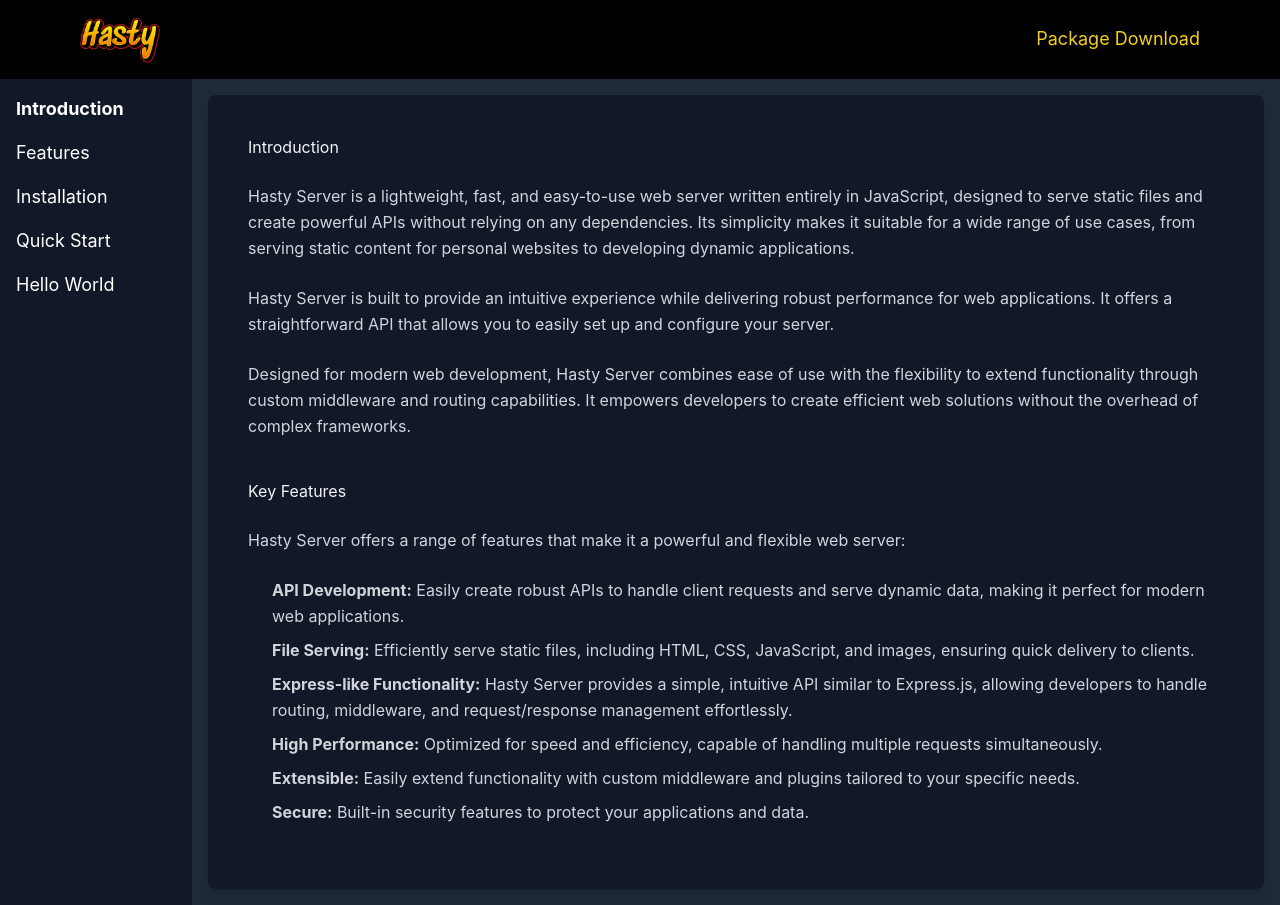
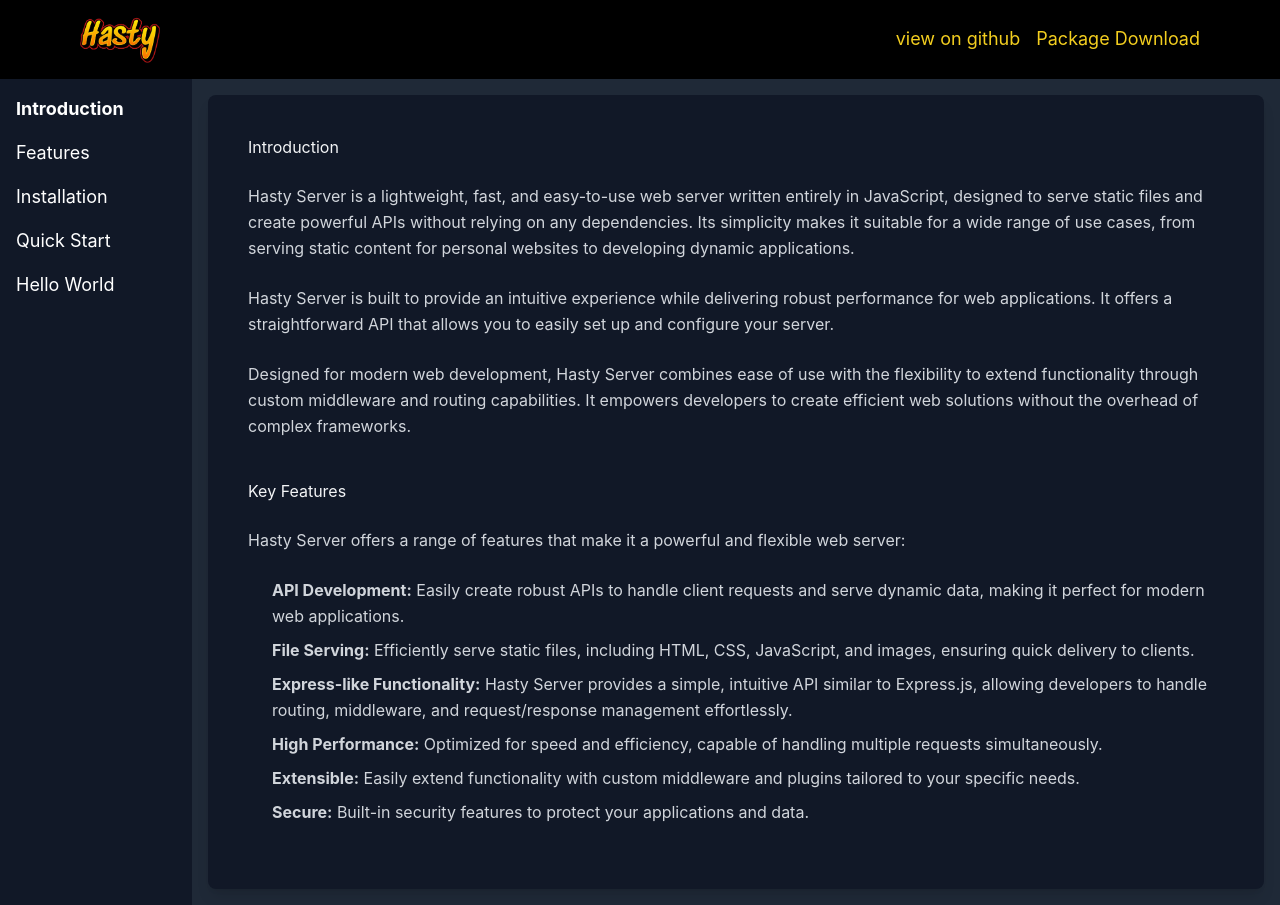
Before and after one commit to IntegerAlex/hasty-server, a React (Vite) app in the folder doc/: page / in a window 1280 px wide. Built offline with nearby package versions, Linux system fonts and the light colour scheme.

Commit message:
added a new nav list "view on github"

```diff
--- a/doc/src/components/header.jsx
+++ b/doc/src/components/header.jsx
@@ -12,6 +12,16 @@
       </div>
       <nav>
         <ul className="flex space-x-4">
+        <li>
+            <a
+              href="https://github.com/IntegerAlex/hasty-server"
+              className="text-[#f3ce1f] hover:text-[#a89223]"
+              target="_blank"
+              rel="noopener noreferrer"
+            >
+              <Typography variant="body1">view on github</Typography>
+            </a>
+          </li>
           <li>
             <a
               href="https://www.npmjs.com/package/hasty-server"
```
Also changed, not shown: 1 other file (tests, documents, lock files or other folders).
